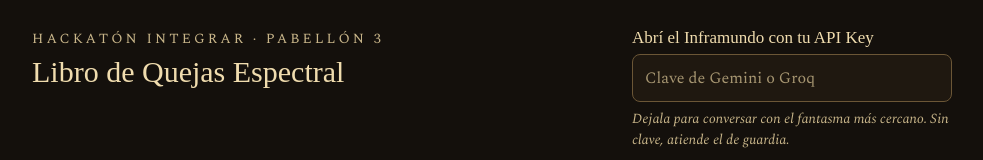
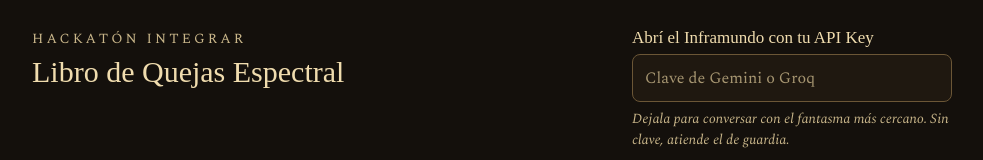
Before and after one commit to Josu98888/hackaton, a React (Vite) app: page / in a window 1280 px wide. Shown: the top 160 px of the page, without its empty margins (148-1131 px from the left). Built offline with nearby package versions, Linux system fonts and the light colour scheme; a web font is replaced by a local one.

Commit message:
feat: remove pavilion label from header

```diff
--- a/src/app/App.tsx
+++ b/src/app/App.tsx
@@ -103,7 +103,7 @@ export default function App() {
     <main className="app">
       <header className="head">
         <div>
-          <p className="eyebrow">HACKATÓN INTEGRAR · PABELLÓN 3</p>
+          <p className="eyebrow">HACKATÓN INTEGRAR</p>
           <h1>Libro de Quejas Espectral</h1>
         </div>
         <div className="keybox">
```
